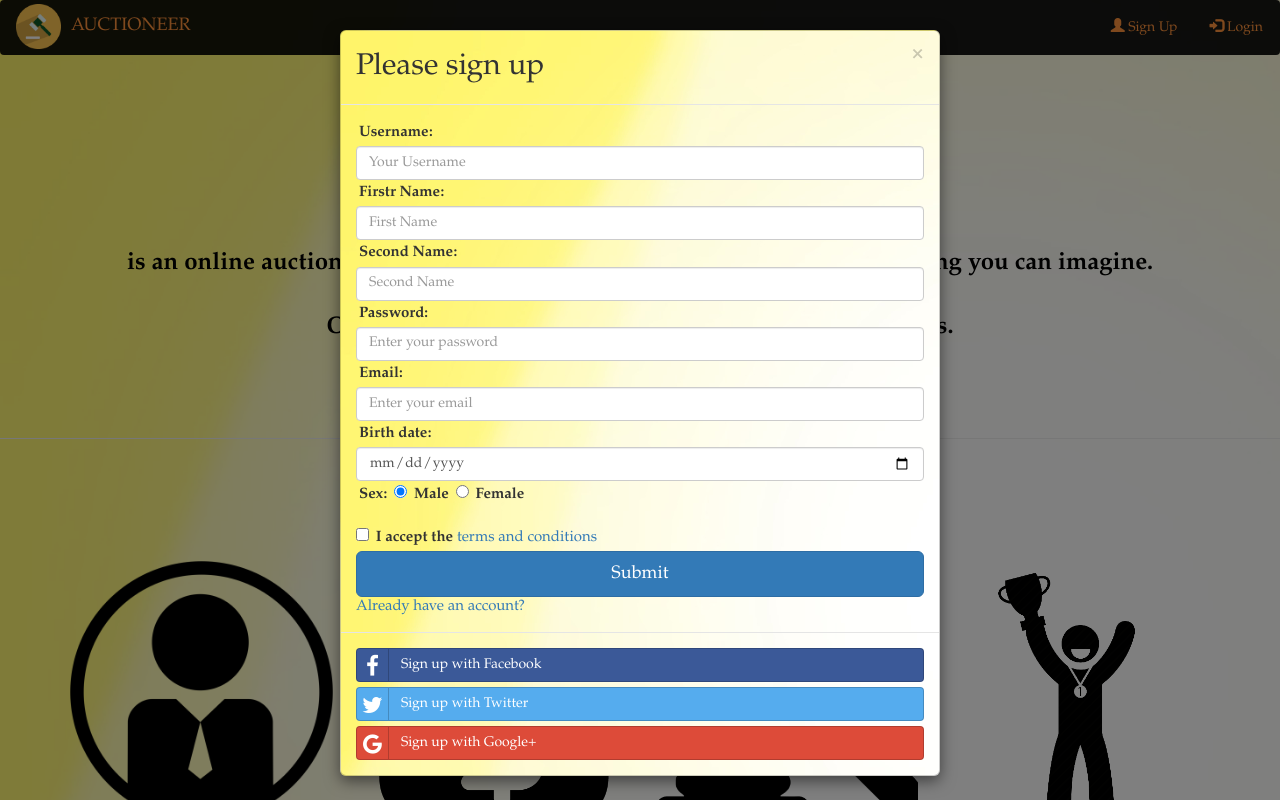
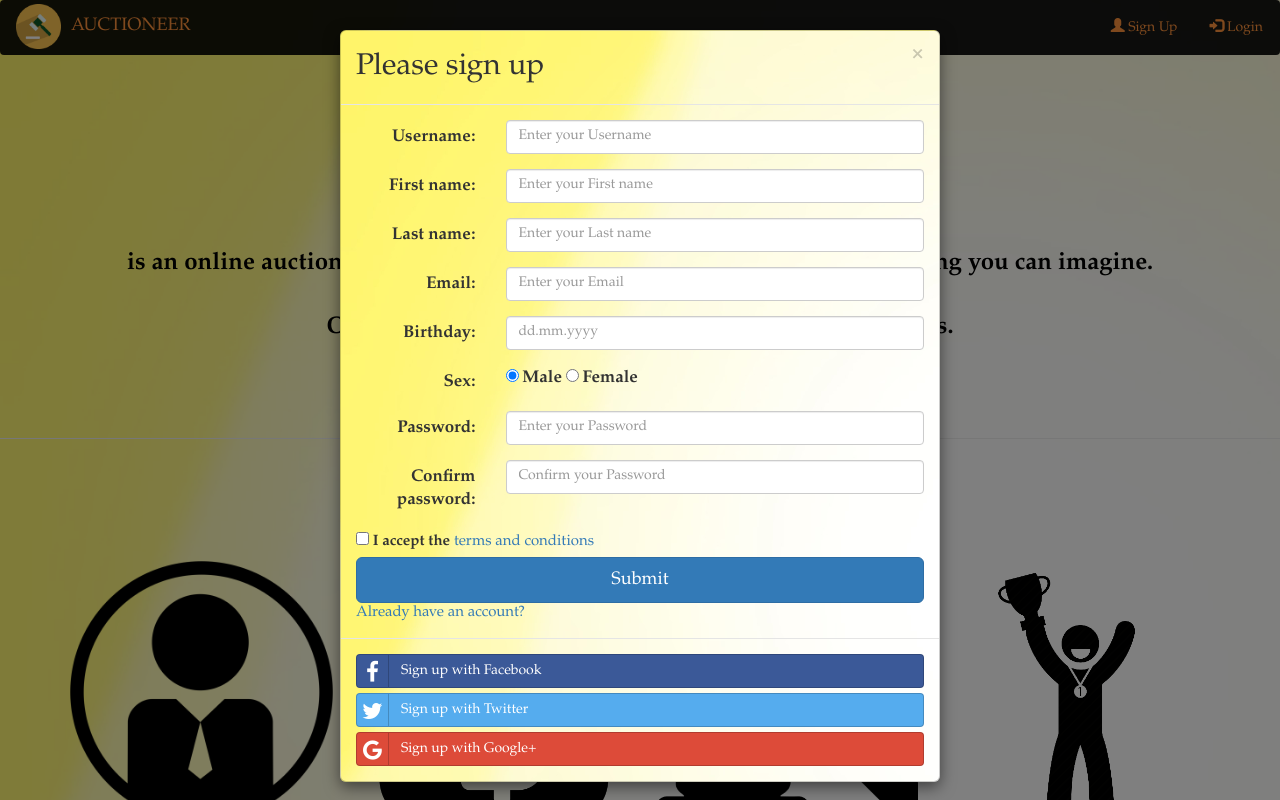
Before and after one commit to Dwarwin/STC, a plain HTML site: page index.html in a window 1280 px wide. Both pictures are taken after a click on the link "Sign Up". Shown: the top 800 px of the page. Drawn offline with nearby package versions, Linux system fonts and the light colour scheme; files that its build step writes are made by us from their sources.

Commit message:
js validation

```diff
--- a/css/style.css
+++ b/css/style.css
@@ -35,18 +35,20 @@ nav a {
     color: #ffdc99;
     background-color: rgba(000,000,000, 0.9);
 }
-label {
-    margin: 0.2em;
-}
-.input-group {
-    margin-bottom: 5px;
-}
 .modal {
     overflow: auto !important;
 }
 .modal-content {
     background: url("../img/main.jpg");
     font-size: 1.5rem;
+}
+.form-group label {
+    font-size: 1.7rem;
+}
+.tooltip-inner {
+    font-size: 14px;
+    min-width: 100px;
+    max-width: 100%;
 }
 
 .jumbotron {
--- a/index.html
+++ b/index.html
@@ -10,6 +10,7 @@
     <link rel="stylesheet" href="css/style.css">
     <script src="https://ajax.googleapis.com/ajax/libs/jquery/1.12.4/jquery.min.js"></script>
     <script src="https://maxcdn.bootstrapcdn.com/bootstrap/3.3.7/js/bootstrap.min.js"></script>
+    <script src="js/common.js"></script>
 </head>
 <body>
 
@@ -46,48 +47,80 @@
                     <h2 class="modal-title">Please sign up</h2>
                 </header>
                 <section class="modal-body">
-                    <form class="form-signin" method="post" action="#">
-                        <label for="username">Username:</label>
-                        <input class="form-control" type="text" name="username" placeholder="Your Username"
-                               id="username" required
-                               pattern="(?=^.{3,20}$)^[a-zA-Z][a-zA-Z0-9]*[\s._-]?[a-zA-Z0-9]+$"
+                    <form class="form-horizontal" onsubmit="return onFormSubmit();" novalidate method="post" action="#">
+                        <section class="form-group">
+                            <label for="username" class="col-lg-3 control-label">Username:</label>
+                            <div class="col-lg-9">
+                                <input class="form-control" id="username" value="" type="text" name="username"
+                                       pattern="(?=^.{3,20}$)^[a-zA-Z][a-zA-Z0-9]*[\s._-]?[a-zA-Z0-9]+$" required
                                        title="Starts with letter, from 3 to 20 symbols, one of spaces and ._- symbols
-                                   can be used but not ends with them"/>
-                        <label for="firstName">Firstr Name:</label>
-                        <input class="form-control" type="text" name="firstName" placeholder="First Name"
-                               id="firstName" required
-                               pattern="(?=^.{2,20}$)^[A-Z]*[a-zA-Z0-9]*[\s-]?[A-Z][a-zA-Z0-9]+$"
+                                           can be used but not ends with them" placeholder="Enter your Username"/>
+                            </div>
+                        </section>
+                        <section class="form-group">
+                            <label for="firstName" class="col-lg-3 control-label">First name:</label>
+                            <div class="col-lg-9">
+                                <input class="form-control" id="firstName" value="" type="text" name="firstName"
+                                       pattern="(?=^.{2,20}$)^[A-Z]*[a-zA-Z0-9]*[\s-]?[A-Z][a-zA-Z0-9]+$" required
                                        title="Starts with uppercase letter, from 2 to 20 symbols,
-                                   can be separated by space or -"/>
-                        <label for="secondName">Second Name:</label>
-                        <input class="form-control" type="text" name="secondName" placeholder="Second Name"
-                               id="secondName" required
-                               pattern="(?=^.{2,20}$)^[A-Z]*[a-zA-Z0-9]*[\s-]?[A-Z][a-zA-Z0-9]+$"
+                                           can be separated by space or -" placeholder="Enter your First name"/>
+                            </div>
+                        </section>
+                        <section class="form-group">
+                            <label for="lastName" class="col-lg-3 control-label">Last name:</label>
+                            <div class="col-lg-9">
+                                <input class="form-control" id="lastName" value="" type="text" name="lastName"
+                                       pattern="(?=^.{2,20}$)^[A-Z]*[a-zA-Z0-9]*[\s-]?[A-Z][a-zA-Z0-9]+$" required
                                        title="Starts with uppercase letter, from 2 to 20 symbols,
-                                   can be separated by space or -"/>
-                        <label for="pswrd">Password:</label>
-                        <input class="form-control" type="password" name="pswrd" placeholder="Enter your password"
-                               id="pswrd" required pattern="(?=.*\d)(?=.*[a-z])(?=.*[A-Z]).{8,}"
-                               title="Must contain at least one number and one uppercase and lowercase letter,
-                                   and at least 8 or more characters"/>
-                        <label for="email">Email:</label>
-                        <input class="form-control" type="email" name="email" placeholder="Enter your email" id="email"
+                                           can be separated by space or -" placeholder="Enter your Last name"/>
+                            </div>
+                        </section>
+                        <section class="form-group">
+                            <label for="email" class="col-lg-3 control-label">Email:</label>
+                            <div class="col-lg-9">
+                                <input class="form-control" id="email" value="" type="text" name="email"
                                        required pattern="[a-z0-9._%+-]+@[a-z0-9.-]+\.[a-z]{2,3}$"
-                               title="Wrong email format"/>
-                        <label for="bday">Birth date:</label>
-                        <input class="form-control" type="date" name="bday" id="bday" placeholder="dd.mm.yyyy"
+                                       title="Wrong email format" placeholder="Enter your Email"/>
+                            </div>
+                        </section>
+                        <section class="form-group">
+                            <label for="bday" class="col-lg-3 control-label">Birthday:</label>
+                            <div class="col-lg-9">
+                                <input class="form-control" id="bday" value="" type="text" name="bday"
                                        required pattern="(0[1-9]|[12][0-9]|3[01])[- /.](0[1-9]|1[012])[- /.](19|20)\d\d"
-                               title="Invalid date format"/>
+                                       title="Invalid date format" placeholder="dd.mm.yyyy"/>
+                            </div>
+                        </section>
                         <section class="form-group">
-                            <label>Sex:</label>
+                            <label class="col-md-3 control-label">Sex:</label>
+                            <div class="col-lg-9">
                                 <input type="radio" name="sex" value="Male" id="male" checked/>
                                 <label for="male">Male</label>
                                 <input type="radio" name="sex" value="Female" id="female"/>
                                 <label for="female">Female</label>
+                            </div>
                         </section>
-                        <input type="checkbox" id="terms" required/>
+                        <section class="form-group">
+                            <label for="pswd" class="col-md-3 control-label">Password:</label>
+                            <div class="col-md-9">
+                                <input class="form-control" id="pswd" value="" type="password" name="pswd"
+                                       required pattern="(?=.*\d)(?=.*[a-z])(?=.*[A-Z]).{6,}"
+                                       title="Must contain at least one number and one uppercase and lowercase letter,
+                                           and at least 6 or more characters" placeholder="Enter your Password"/>
+                            </div>
+                        </section>
+                        <section class="form-group">
+                            <label for="repswd" class="col-md-3 control-label">Confirm password:</label>
+                            <div class="col-md-9">
+                                <input class="form-control" id="repswd" value="" type="password" name="repswd"
+                                       required pattern="(?=.*\d)(?=.*[a-z])(?=.*[A-Z]).{6,}"
+                                       title="Passwords are not equal" placeholder="Confirm your Password"/>
+                            </div>
+                        </section>
+                        <input type="checkbox" id="terms" required value="Confirm"/>
                         <label for="terms">I accept the <a href="#">terms and conditions</a></label>
-                        <button class="btn btn-lg btn-primary btn-block" id="signin-btn" type="submit">Submit</button>
+                        <button class="btn btn-lg btn-primary btn-block" id="signin-btn" type="submit">Submit
+                        </button>
                         <a data-toggle="modal" data-target="#login-modal"
                            data-dismiss="modal">Already have an account?</a>
                     </form>
@@ -104,7 +137,6 @@
                     </a>
                 </footer>
             </section>
-
         </div>
     </section>
 
@@ -119,7 +151,7 @@
                     <h2 class="modal-title">Please sign in</h2>
                 </header>
                 <section class="modal-body">
-                    <form class="form-signin" method="post" action="#">
+                    <form class="form-horizontal" method="post" action="#">
                         <section class="input-group form-inline">
                             <label class="input-group-addon"><span class="glyphicon glyphicon-envelope"></span>
                             </label>
@@ -130,9 +162,9 @@
                         <section class="input-group form-inline">
                             <label class="input-group-addon"><span class="glyphicon glyphicon-lock"></span></label>
                             <input type="password" id="inputPassword" class="form-control" placeholder="Password"
-                                   required pattern="(?=.*\d)(?=.*[a-z])(?=.*[A-Z]).{8,}"
+                                   required pattern="(?=.*\d)(?=.*[a-z])(?=.*[A-Z]).{6,}"
                                    title="Must contain at least one number and one uppercase and lowercase letter,
-                                           and at least 8 or more characters"/>
+                                               and at least 6 or more characters"/>
                         </section>
                         <section class="checkbox">
                             <label>
```
Also changed, not shown: css/profile.css (+4 -5 lines), profile.html (+19 -19 lines), restorePswd.html (+2 -1 lines). Lines whose indentation alone changed are shown as unchanged.
